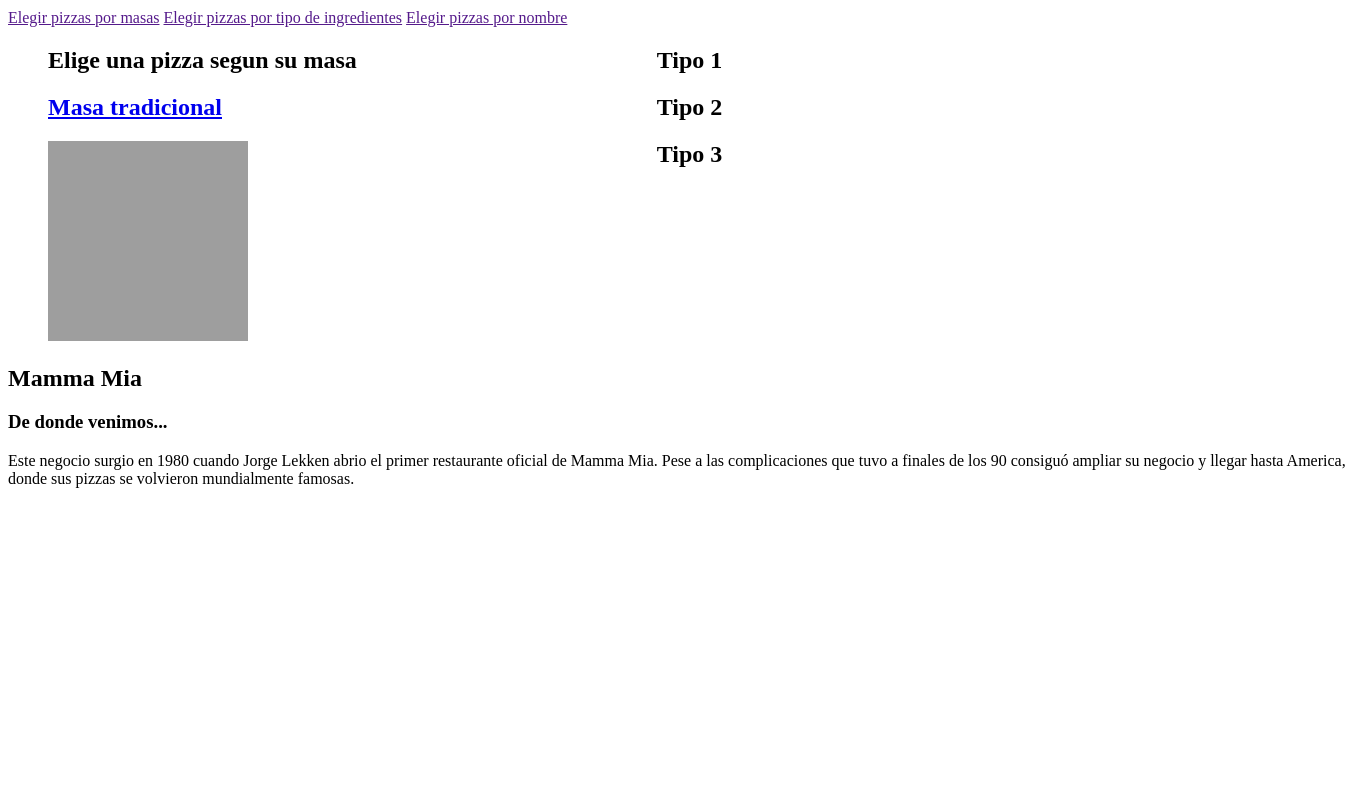
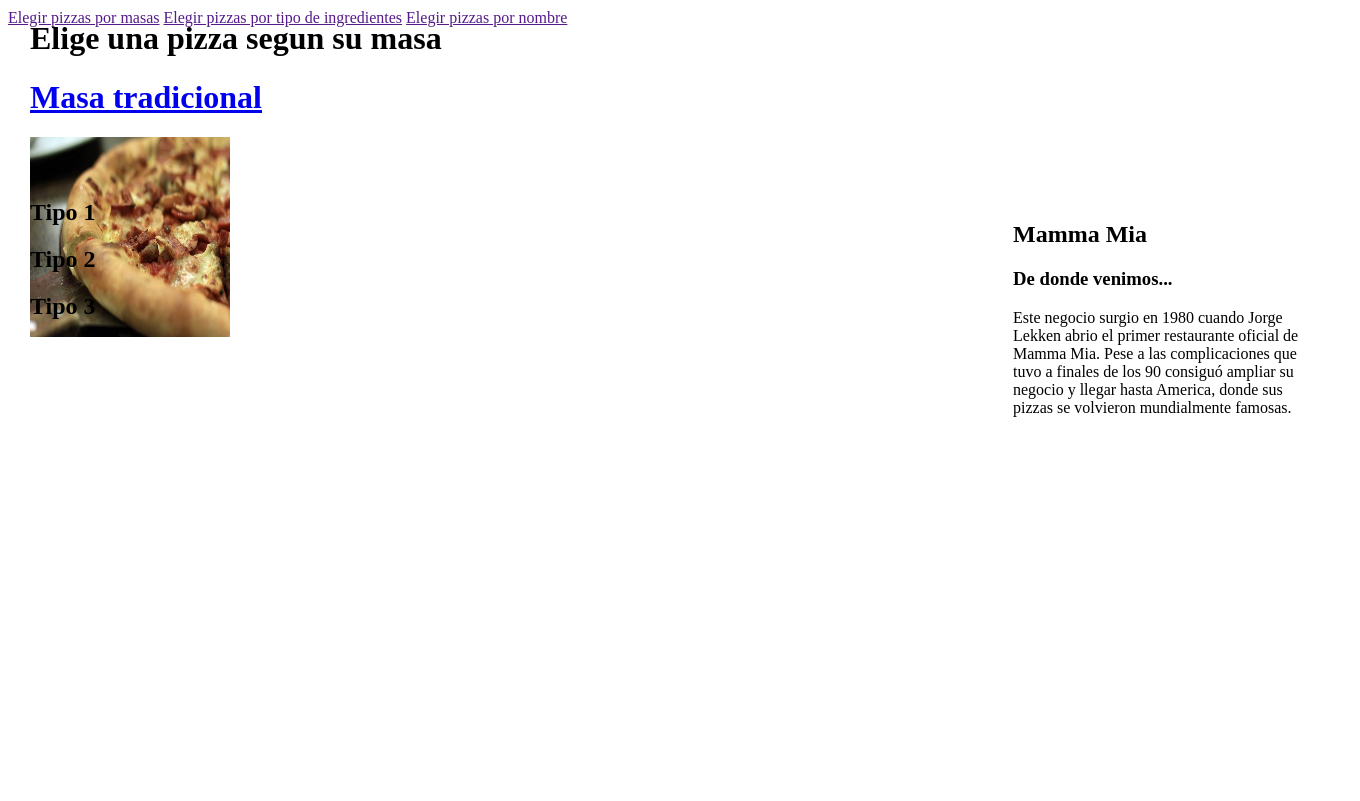
Before and after one commit to amaiaacha/MammaMIa, a Django app: template MammaMia/templates/home.html in a window 1360 px wide. Shown: the part 71-872 px from the top of the page. Before the commit the page ends 559 px from the top, so only its background shows below. Run offline with Django 3.2, Linux system fonts and the light colour scheme; the template is opened without the code that fills it: values that come from a table or form of the project are taken from there, others are empty; data comes from the database, SQL or seed files in the repository; both versions use the stored data as it was after the commit; grey boxes are pictures that could not be loaded.

Commit message:
pruebas para que funcione subir las imagenes

```diff
--- a/MammaMia/models.py
+++ b/MammaMia/models.py
@@ -6,7 +6,7 @@
 
 class Masa(models.Model):
     nameMa = models.CharField(max_length = 255)
-    image = models.ImageField(upload_to ='media/imgMasa')
+    image = models.ImageField(upload_to ='media')
 
     def getMasa(self):
         return reverse('masaPage', args=[self.pk])
@@ -16,6 +16,6 @@
 
 class Pizza(models.Model):
     namePi = models.CharField(max_length = 255)
-    image = models.ImageField(upload_to = 'media/imgPizza')
+    image = models.ImageField(upload_to = 'media')
     masa = models.ForeignKey(Masa, on_delete = models.CASCADE)
     ingrediente = models.ForeignKey(Ingrediente, on_delete = models.CASCADE)
--- a/MammaMia/static/css/diseno.css
+++ b/MammaMia/static/css/diseno.css
@@ -1,14 +1,22 @@
 
         .contenedorMasa{
-            float: left;
-            padding-left: 40px;
+            position: absolute;
+            left: 30px;
+            top: 70px;
+            height: 200px;
+            width: 700px;
         }
         .contenedorIngred{
-            float: left;
-            padding-left: 300px;
-            padding-right: 120px;
+            position: absolute;
+            top: 250px;
+            left: 30px;
+            height: 200px;
+            width: 700px;
         }
         .contenedorDescrip{
-            float: inline-end;
-
+            position: absolute;
+            top: 272px;
+            left: 1013px;
+            height: 600px;
+            width: 310px;
         }
--- a/MammaMia/templates/home.html
+++ b/MammaMia/templates/home.html
@@ -6,7 +6,7 @@
        <title> Mamma Mia Home </title>
        <meta charset="UTF-8">
         {% load static %}
-       <link rel="stylesheet" type="text/css" href="{% static 'diseno.css' %}"/>
+       <link rel="stylesheet" type="text/css" href="{% static 'css/diseno.css' %}"/>
     </head>
 
     <header>
@@ -20,7 +20,7 @@
     </nav>
 
     <body>
-        <section class="contenedorMasa">
+        <div class="contenedorMasa">
         <h1>Elige una pizza segun su masa</h1>
             {% for masa in masas%}
                 <!--comprobar si hay masas-->
@@ -28,7 +28,7 @@
                     {% if masa.getMasa %}
                     <a href="{{masa.getMasa}}"> <h1> {{masa.nameMa}}</h1>
                         {% if masa.image %}
-                         <img src= "{%static 'media/imgMasa/{{masa.image}}' %}" height="200" width="200"/>
+                         <img src= "{{masa.image}}" height="200" width="200"/>
                         {% else %}
                         <!-- salta error-->
                         {% endif %}
@@ -40,17 +40,17 @@
             {%endfor%}
 
 
-        </section>
+            </div>
 
 
-        <article class="contenedorIngred">
+        <div class="contenedorIngred">
             <h2>Tipo 1</h2>
             <h2>Tipo 2</h2>
             <h2>Tipo 3</h2>
             <!-- Aqui ira otro tipo de contenido-->
-        </article>
+        </div>
 
-        <aside class="contenedorDescrip">
+        <div class="contenedorDescrip">
             <h2>Mamma Mia</h2>
           <h3>De donde venimos...</h3>
          <p>Este negocio surgio en 1980 cuando Jorge Lekken abrio el primer restaurante oficial de Mamma Mia.
@@ -58,10 +58,8 @@
             donde sus pizzas se volvieron mundialmente famosas.
          </p>
             <!-- Aqui ira lo que ira en el bloque de la derecha-->
-        </aside>
+        </div>
     </body>
 
-    <footer>
-        <!-- En footer ire el pie de la pagina donde se podra acceder a las redes sociales externas-->
-    </footer>
+
 </html>
--- a/proyecto/settings.py
+++ b/proyecto/settings.py
@@ -121,3 +121,5 @@
 # https://docs.djangoproject.com/en/3.1/howto/static-files/
 
 STATIC_URL = '/static/'
+MEDIA_ROOT = os.path.join(BASE_DIR,'MammaMia')
+MEDIA_URL = '/media/'
```
Also changed, not shown: MammaMia/media/masaTradicional.jpg (renamed from MammaMia/static/media/imgMasa/masaTradicional.jpg), MammaMia/media/media/masaTradicional.jpg (added), MammaMia/migrations/0004_auto_20201111_1005.py (added), MammaMia/migrations/0005_auto_20201112_1742.py (added), MammaMia/migrations/0006_auto_20201112_1747.py (added), MammaMia/static/media/imgMasa/masaChicago.jpg (deleted), MammaMia/static/media/imgMasa/masaDelgada.jpg (deleted), MammaMia/static/media/imgPizza/pizza1.jpg (deleted), MammaMia/static/media/imgPizza/pizza2.jpg (deleted), MammaMia/static/media/imgPizza/pizza3.jpg (deleted), db.sqlite3.
